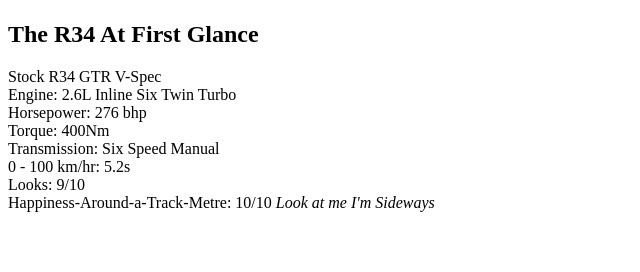
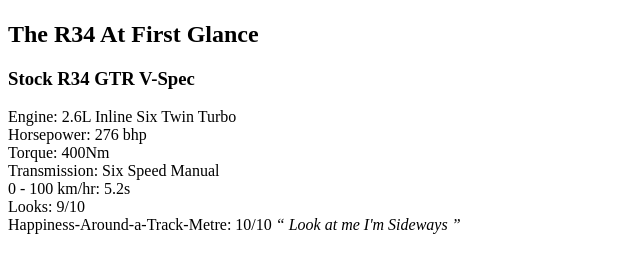
Before and after one commit to Alex-Li107/First_Web_Site, a plain HTML site: page index.html in a window 1280 px wide. Shown: the part 510-782 px from the top of the page, without its empty margins (0-640 px from the left). Drawn offline with Linux system fonts and the light colour scheme.

Commit message:
Update index.html

```diff
--- a/index.html
+++ b/index.html
@@ -12,15 +12,15 @@
     </ul>
     <img src = "https://miro.medium.com/max/5200/0*GZrIN0tCMeItF0FY.jpg" width = "500">
     <h2 id = "GTR_At_First_Glance"> The R34 At First Glance </h2>
+    <h3>Stock R34 GTR V-Spec</h3>
     <p>
-      Stock R34 GTR V-Spec<br>
       Engine: 2.6L Inline Six Twin Turbo <br>
       Horsepower: 276 bhp <br>
       Torque: 400Nm <br>
       Transmission: Six Speed Manual <br>
       0 - 100 km/hr: 5.2s <br>
       Looks: 9/10 <br>
-      Happiness-Around-a-Track-Metre: 10/10 <i> Look at me I'm Sideways </i> <br>
+      Happiness-Around-a-Track-Metre: 10/10 <i> <q> Look at me I'm Sideways </q> </i> <br>
     </p>
   </body>
 </html>
```
